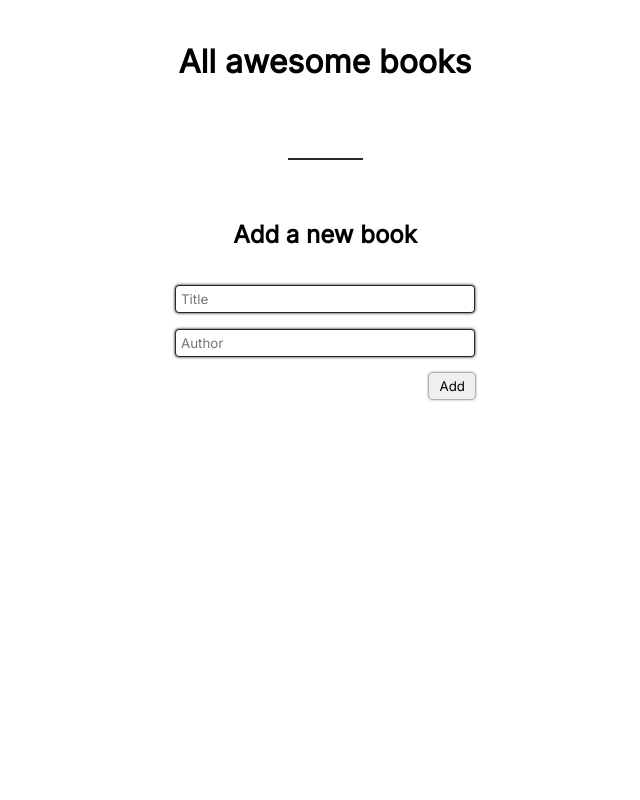
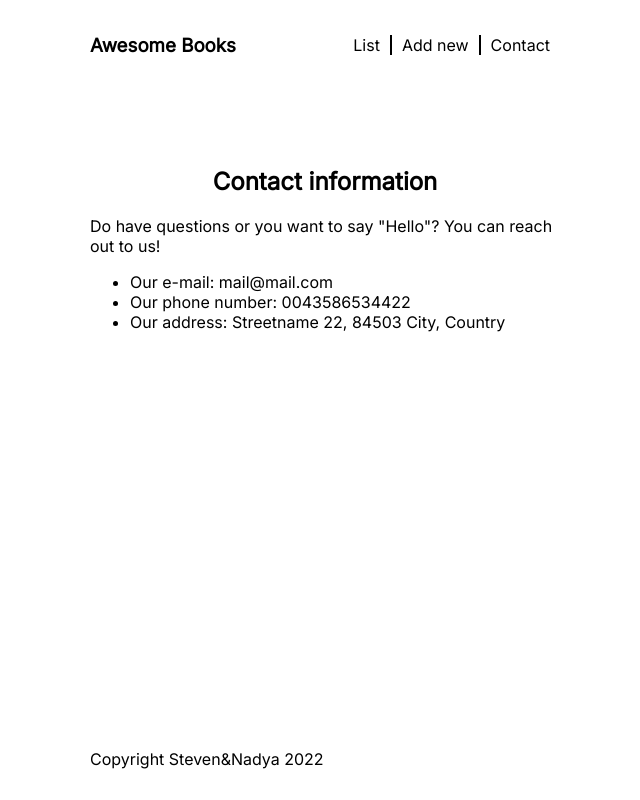
Before and after one commit to sntakirutimana72/awesome-books, a website: page index.html in a window 1280 px wide. Shown: the whole page, without its empty margins (315-955 px from the left). Drawn offline with Linux system fonts and the light colour scheme.

Commit message:
add more sections layout

```diff
--- a/index.css
+++ b/index.css
@@ -10,12 +10,17 @@ html {
 
 body {
   margin: 0;
-  padding: 15px;
 }
 
 main {
+  display: flex;
+  box-sizing: border-box;
+  flex-direction: column;
   max-width: 500px;
+  padding: 15px;
   margin: 0 auto;
+  min-height: 100vh;
+  gap: 20px;
 }
 
 .books-manager {
@@ -58,17 +63,11 @@ main {
   cursor: pointer;
 }
 
-.sep-line {
-  width: 15%;
-  height: 2px;
-  background: #272727;
-}
-
 form {
   display: flex;
   flex-direction: column;
   align-items: center;
-  width: 100%;
+  margin: 0 auto;
   gap: 16px;
   padding-top: 15px;
   max-width: 300px;
@@ -103,3 +102,44 @@ input[type='submit'] {
   box-shadow: 0 0 3px #272727;
   cursor: pointer;
 }
+
+/* navbar styles */
+a {
+  text-decoration: none;
+  color: inherit;
+}
+
+#header {
+  display: flex;
+  justify-content: space-between;
+  align-items: center;
+}
+
+.listStyle {
+  display: flex;
+  align-items: center;
+  list-style: none;
+  gap: 10px;
+}
+
+.listStyle li {
+  border-right: solid black 2px;
+  padding-right: 10px;
+}
+
+.listStyle li:last-child {
+  border: none;
+}
+
+.invisible {
+  display: none;
+}
+
+.section {
+  flex-grow: 1;
+  width: 100%;
+}
+
+.section h2 {
+  text-align: center;
+}
--- a/index.html
+++ b/index.html
@@ -12,21 +12,50 @@
     </head>
     <body>
         <main>
-            <section class="books-manager">
+          <header id="header">
+            <h3>Awesome Books</h3>
+            <nav class="nav">
+              <ul class="listStyle">
+                <li><a href="#list">List</a></li>
+                <li><a href="#add">Add new</a></li>
+                <li><a href="#contact">Contact</a></li>
+              </ul>
+            </nav>
+          </header>
+            <p></p>
+            <section id="list" class="books-manager section invisible">
                 <h1>All awesome books</h1>
 
                 <div class="books-list empty-list"></div>
 
-                <div class="sep-line"></div>
-
+            </section>
+            <section id="add" class="section invisible">
+              <div>
                 <form action="#" class="books-creator">
                     <h2>Add a new book</h2>
                     <input type="text" class="field" name="title" placeholder="Title" required>
                     <input type="text" class="field" name="author" placeholder="Author" required>
                     <input type="submit" value="Add">
                 </form>
+              </div>
             </section>
+            <section id="contact" class="section">
+              <h2>Contact information</h2>
+              <p>Do have questions or you want to say "Hello"?
+                You can reach out to us!
+              </p>
+              <ul>
+                <li>Our e-mail: <a href="mailto:joe@example.com?subject=feedback">mail@mail.com</a></li>
+                <li>Our phone number: 0043586534422</li>
+                <li>Our address: Streetname 22, 84503 City, Country</li>
+              </ul>
+            </section>
+
+            <footer>
+              <p>Copyright Steven&Nadya 2022</p>
+            </footer>
         </main>
+
         <script src="assets/js/book.js"></script>
         <script src="index.js"></script>
     </body>
```
